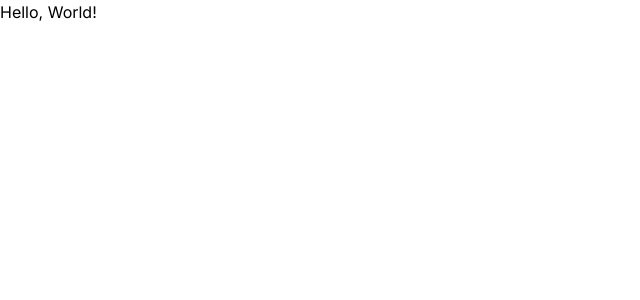
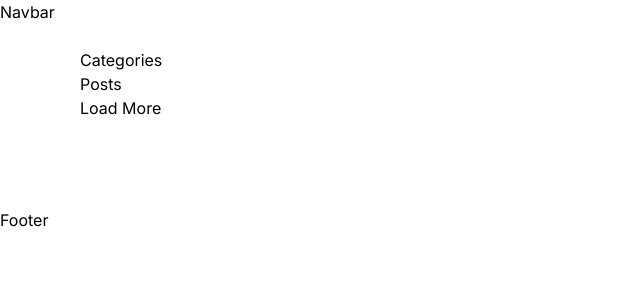
Before and after one commit to RafaelSFDC/Flexibble, a Next.js app: page / in a window 1280 px wide. Shown: the top 300 px of the page, without its empty margins (0-640 px from the left). Built offline with nearby package versions, Linux system fonts and the light colour scheme.

Commit message:
feat(Setup): :wrench: Configuration

```diff
--- a/app/layout.tsx
+++ b/app/layout.tsx
@@ -1,22 +1,28 @@
-import type { Metadata } from 'next'
-import { Inter } from 'next/font/google'
-import './globals.css'
+import type { Metadata } from "next";
+import { Inter } from "next/font/google";
+import "./globals.css";
+import Navbar from "@/components/Navbar";
+import Footer from "@/components/Footer";
 
-const inter = Inter({ subsets: ['latin'] })
+const inter = Inter({ subsets: ["latin"] });
 
 export const metadata: Metadata = {
-  title: 'Create Next App',
-  description: 'Generated by create next app',
-}
+  title: "Flexibble",
+  description: "Showcase and discover remarkable projects",
+};
 
 export default function RootLayout({
   children,
 }: {
-  children: React.ReactNode
+  children: React.ReactNode;
 }) {
   return (
     <html lang="en">
-      <body className={inter.className}>{children}</body>
+      <body className={inter.className}>
+        <Navbar />
+        <main>{children}</main>
+        <Footer />
+      </body>
     </html>
-  )
+  );
 }
--- a/app/page.tsx
+++ b/app/page.tsx
@@ -1,9 +1,9 @@
-import Image from "next/image";
-
 export default function Home() {
   return (
-    <main>
-      <h1>Hello, World!</h1>
-    </main>
+    <section className="flex-start flex-col paddings mb-16">
+      <h1>Categories </h1>
+      <h1>Posts</h1>
+      <h1>Load More</h1>
+    </section>
   );
 }
--- /dev/null
+++ b/components/Footer.tsx
@@ -0,0 +1,7 @@
+import React from "react";
+
+const Footer = () => {
+  return <div>Footer</div>;
+};
+
+export default Footer;
--- /dev/null
+++ b/components/Navbar.tsx
@@ -0,0 +1,7 @@
+import React from "react";
+
+const Navbar = () => {
+  return <div>Navbar</div>;
+};
+
+export default Navbar;
```
